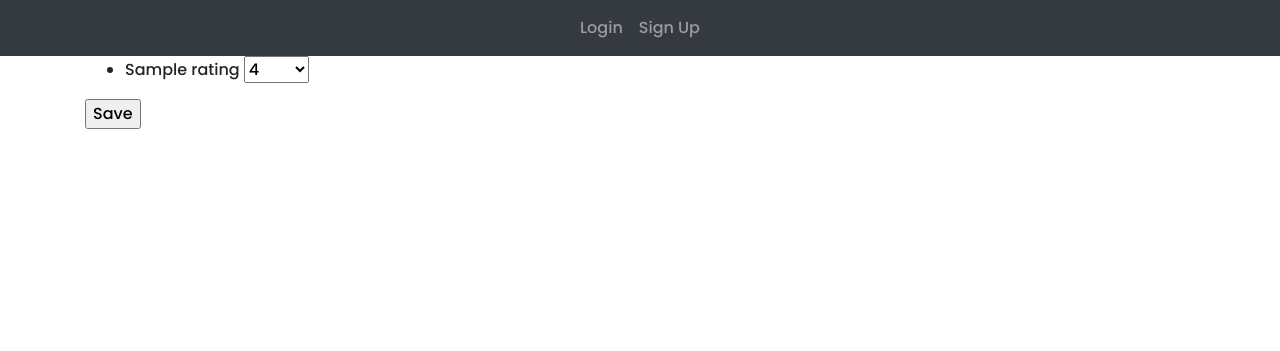
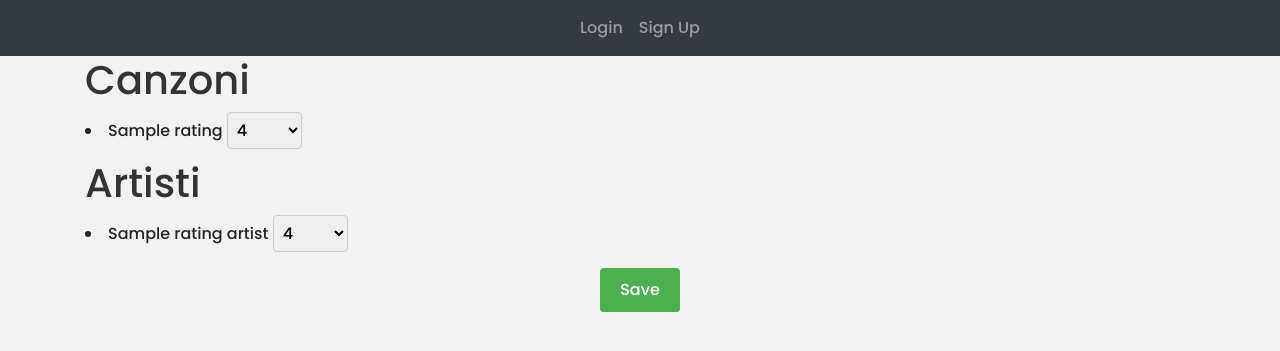
Before and after one commit to FrancescoRoscia/recommendionSystemPY, a Flask app: template website/templates/history.html.j2 in a window 1280 px wide. Shown: the top 351 px of the page. Run offline with Flask 3, Linux system fonts and the light colour scheme; the template is opened without the code that fills it: most values are stand-ins (such as "Sample title", 1, 10 or a date in 2020); some libraries are stand-ins or nearby versions.

Commit message:
Changes in DB

```diff
--- a/website/templates/history.html.j2
+++ b/website/templates/history.html.j2
@@ -1,11 +1,57 @@
 {% extends "base.html.j2" %}
 {% block title %}History{% endblock %}
 {% block content %}
+<style>
+    body {
+    background-color: #f2f2f2;
+    }
+
+    h1 {
+    color: #333;
+    }
+
+    /* Stili per la lista delle canzoni */
+    ul {
+        list-style:disc inside;
+        padding: 0;
+    }
+
+    li {
+    margin-bottom: 10px;
+    }
+
+
+
+    /* Stili per il menu a tendina dei voti */
+    select {
+    padding: 5px;
+    font-size: 16px;
+    border-radius: 4px;
+    border: 1px solid #ccc;
+    }
+
+    /* Stili per il pulsante di invio */
+    input[type="submit"] {
+    padding: 10px 20px;
+    font-size: 16px;
+    background-color: #4caf50;
+    color: #fff;
+    border: none;
+    border-radius: 4px;
+    cursor: pointer;
+    }
+
+    input[type="submit"]:hover {
+    background-color: #45a049;
+    }
+
+</style>
 
 
 
 <form method="POST">
     <ul>
+        <h1>Canzoni</h1>
         {% for rating in ratings %}
         <li><span>{{rating.name}}</span> <select name={{rating.id}}>
 
@@ -25,8 +71,30 @@
         </select>
         </li>
         {% endfor %}
+
+        <!-- ARTISTS -->
+        <h1>Artisti</h1>
+        {% for rating_artist in ratings_artist %}
+        <li><span>{{rating_artist.name}}</span> <select name={{rating_artist.id}}>
+
+            {% if None != rating_artist.rating %}
+            <option value="None">None</option>
+            {% else %}
+            <option value="None" selected>None</option>
+            {% endif %}
+
+            {% for x in range(1,6) %}
+                {% if x != rating_artist.rating %}
+                <option value={{x}}>{{x}}</option>
+                {% else %}
+                <option value={{x}} selected>{{x}}</option>
+                {% endif %}
+            {% endfor %}
+        </select>
+        </li>
+        {% endfor %}
     </ul>
-    <input type="submit" value="Save">
+    <center><input type="submit" value="Save"></center>
 </form>
 
 
```
Also changed, not shown: website/templates/home.html.j2 (+0 -35 lines), website/templates/provadb.html.j2 (+31 -1 lines), website/views.py (+60 -2 lines), instance/maturita.db.
